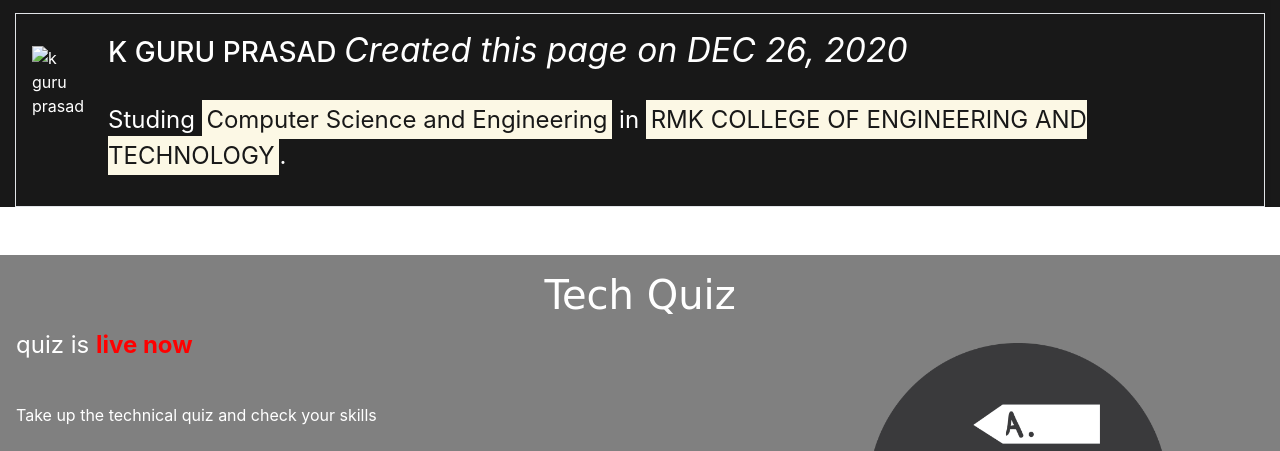
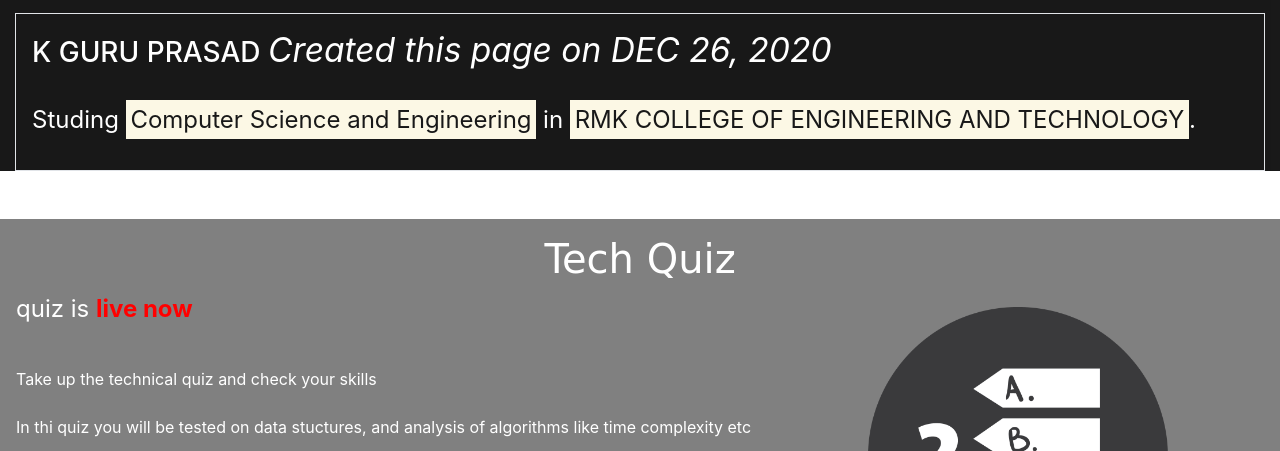
Before and after one commit to prasadkanika/myweb, a plain HTML site: page website/index.html in a window 1280 px wide. Shown: the part 649-1100 px from the top of the page. Drawn offline with nearby package versions, Linux system fonts and the light colour scheme.

Commit message:
Update index.html

```diff
--- a/website/index.html
+++ b/website/index.html
@@ -75,7 +75,7 @@ function mmData(o) { mmDataLayer.push(o); }
         <h2>Kanika Guru Prasad</h2>
         <p>Full stack developer and Machine learning Engineer(SuperVised learning) </p>
         <div class="media border p-3">
-            <img src="" alt="k guru prasad" class="mr-3 mt-3 " style="width:60px;">
+
             <div class="media-body">
                 <h3>K GURU PRASAD <small><i style='font-size:1.5em'>Created this page on  DEC 26, 2020</i></small></h3><br/>
                 <p style='font-size:1.5em'>Studing <mark>Computer Science and Engineering</mark> in <mark>RMK COLLEGE OF ENGINEERING AND TECHNOLOGY</mark>.</p>
```
